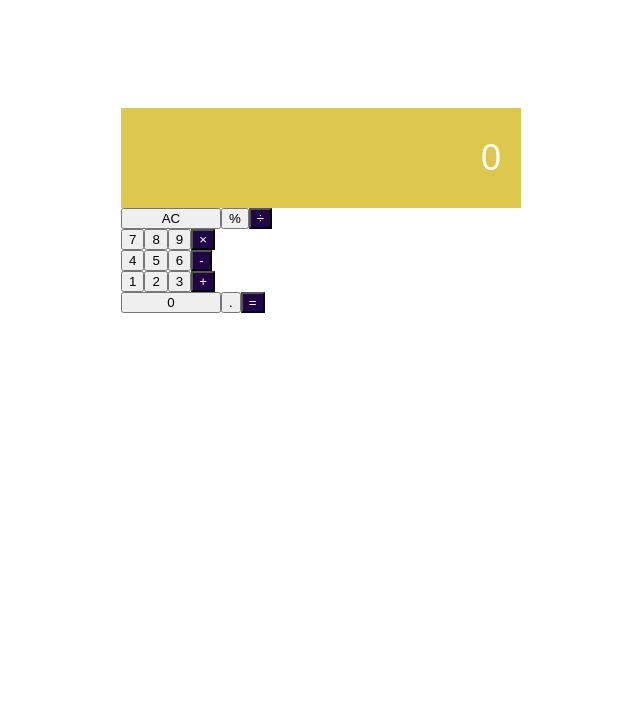
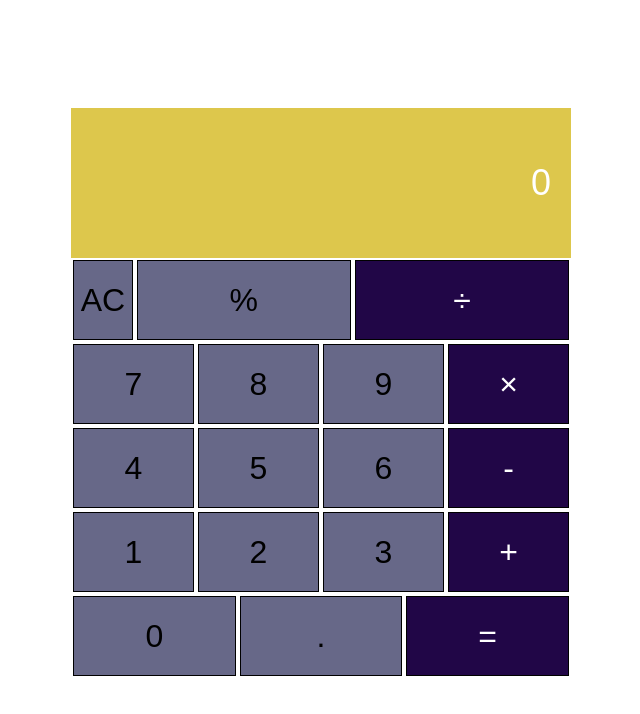
Before and after one commit to yunitasty/kalkulator, a plain HTML site: page index.html in a window 1280 px wide. Shown: the whole page, without its empty margins (319-959 px from the left). Drawn offline with Linux system fonts and the light colour scheme.

Commit message:
Update stylesheet.css

```diff
--- a/stylesheet.css
+++ b/stylesheet.css
@@ -2,11 +2,11 @@
     text-align:center;
     margin:0 auto;
     padding-top: 100px;
-    width: 400px;
+    width: 500px;
 }
 .clc-screen {
     width: 100%;
-    height: 100px;
+    height: 150px;
     background-color: rgb(221, 199, 76);
     color: white;
     text-align: right;
@@ -24,17 +24,18 @@
     display: flex;
 }
 
-.button {
+button {
     height: 80px;
-    background-color: #4e0202;
+    background-color: #676888;
     border: 1px solid black;
-    font-size: 98px;
+    font-size: 32px;
     color: black;
     width: 100%;
     outline: none;
+    margin: 2px;
 }
 
-.all-clear, .untuk-nol {
+.all-clear, .zero-btn{
     width: 25%;
 }
 
```
